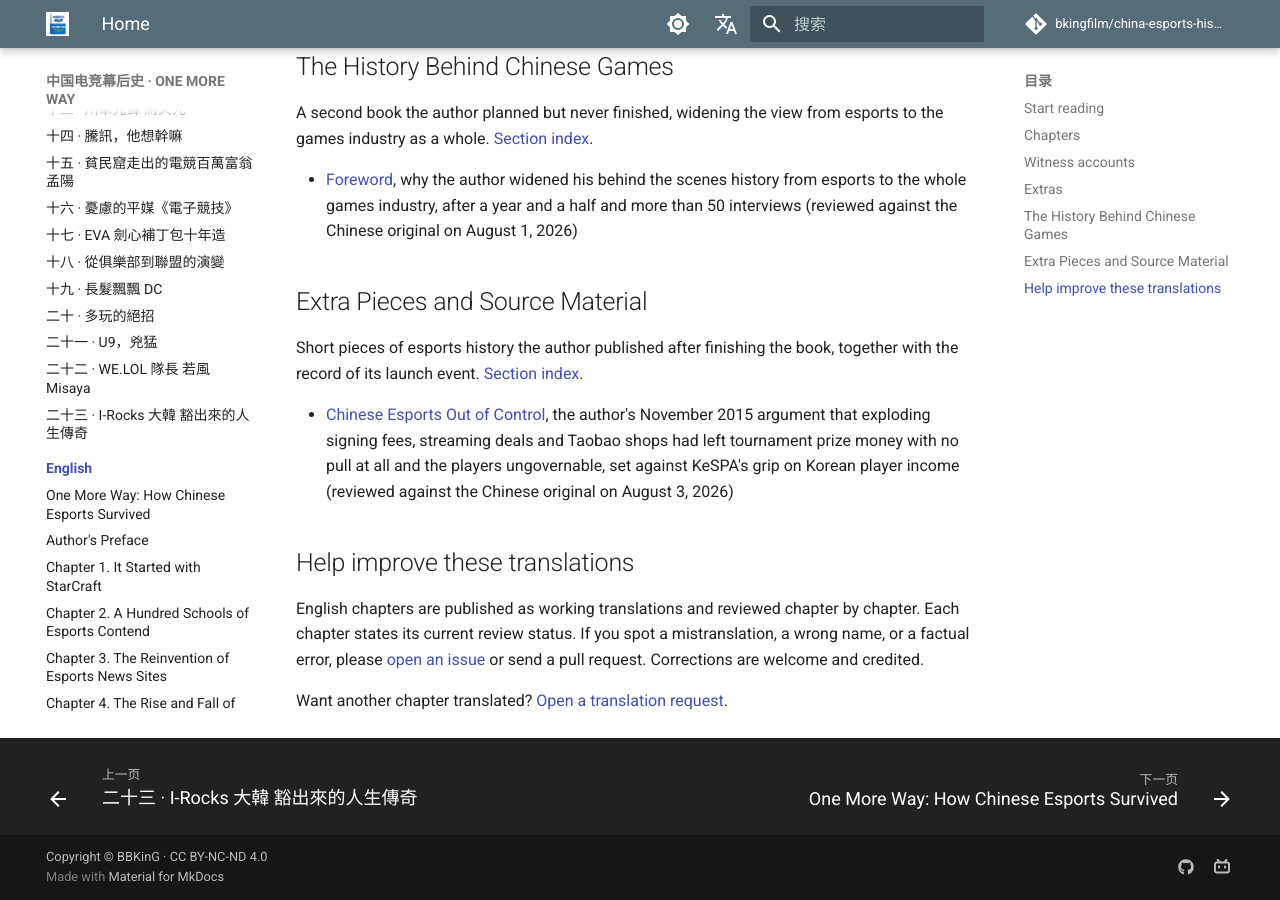
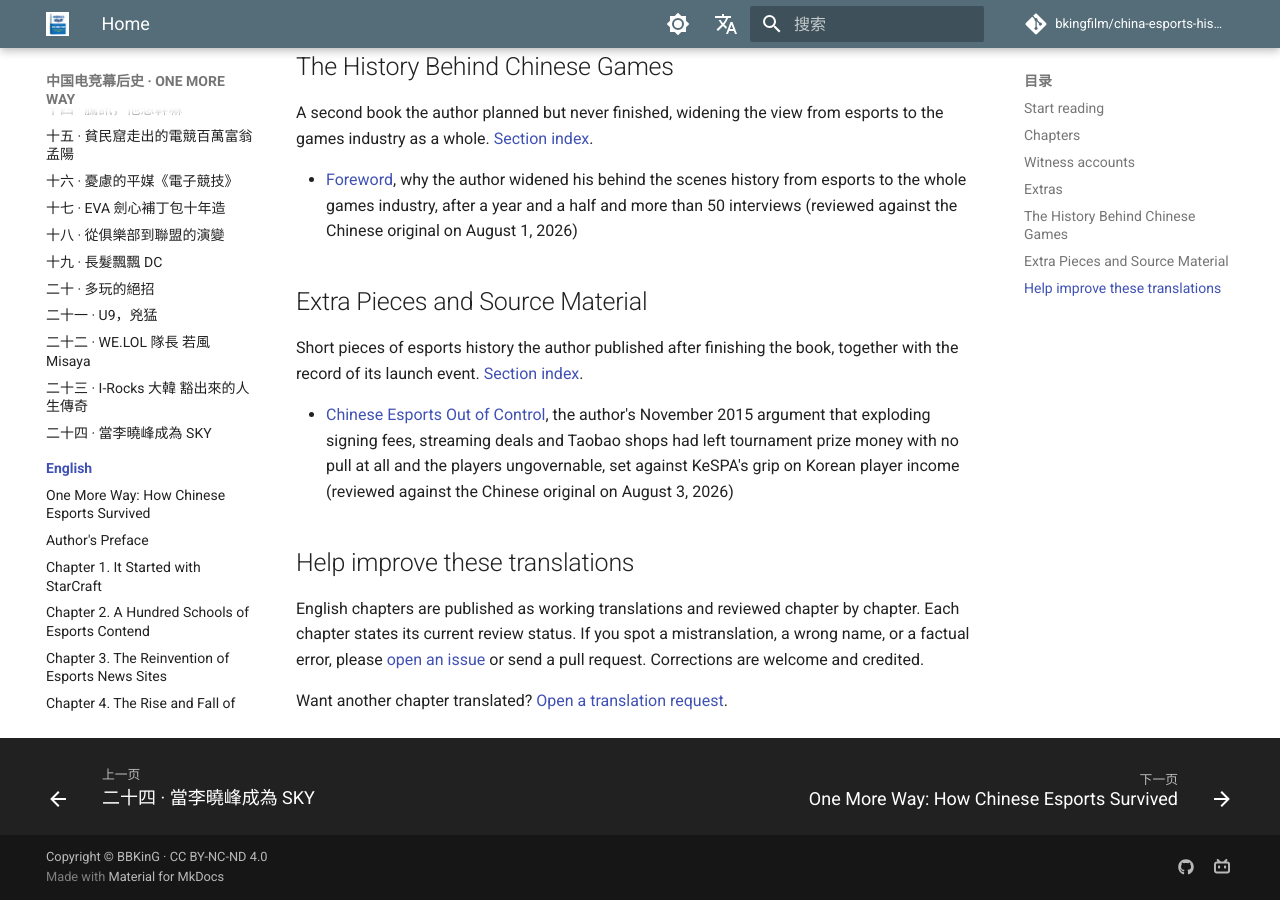
Before and after one commit to bkingfilm/china-esports-history, an MkDocs documentation site: the page built from docs/en/index.md, in a window 1280 px wide and 900 px high, scrolled down 6626 px. Built offline with MkDocs 1.6.1 and Material for MkDocs 9.7.7, drawn with Linux system fonts in a browser that asks for light colours; comment, search, counter and statistics services are not loaded; part of the change alters nothing that is shown.

Commit message:
繁體中文版：第二十四章 當李曉峰成為 SKY
譯自 docs/zh/chapters/24-当李晓峰成为SKY.md，章節結構照已校對的英文版切七個小標。
自檢六項全過：s2tw 全等比對僅 7 處差異，6 處是檔頭指向簡體原文的連結（例外甲），
1 處是「萬一出什麼事情」被誤判成戲劇量詞「齣」（例外乙）；無大陸用詞殘留、
無彎引號、無破折號、無圖片、數字與專名逐項回原文核對一致。
同時更新 docs/zh-tw/index.md 與 mkdocs.yml 的繁體中文 nav。

Co-Authored-By: Claude Opus 5 (1M context) <noreply@anthropic.com>

```diff
--- /dev/null
+++ b/docs/zh-tw/24-when-li-xiaofeng-became-sky.md
@@ -0,0 +1,71 @@
+# 二十四 當李曉峰成為 SKY
+
+> 《ONE MORE WAY：中國電競幕後史》其中一章。作者 BBKinG（劉洋）。譯自簡體中文原文：[二十四 当李晓峰成为SKY](../zh/chapters/24-当李晓峰成为SKY.md)
+>
+> 由 BBKinG 寫於 2005 年 WCG 之前。首次發表於作者的知乎專欄，2013 年 12 月 15 日：https://zhuanlan.zhihu.com/p/19637811
+>
+> 這是等待校對的工作稿。若您發現誤譯、用詞不合臺灣習慣或史實錯誤，歡迎[開一個 issue](https://github.com/bkingfilm/china-esports-history/issues/new) 或送出 pull request。
+
+出生二十年後，有兩件事情是李曉峰所沒有想到的，一件是他得知自己不僅有個小他 4 歲的弟弟，還有一個小他 2 歲為了躲計劃生育罰款而寄養在親戚家的親妹妹。另一件事是，他在 2005 年 5 月登上了 Acon5 世界電子競技遊戲大賽總冠軍的領獎臺，而他的暱稱 WE.Sky 也成了全世界電子競技愛好者所熟悉的符號。
+
+## 童年時灰色的 Sky
+
+1985 年陰曆 3 月 27 日，Sky 誕生在河南省的一個小縣城汝州市，他的父親是汝州市第一人民醫院的醫生，母親原來在酒廠工作，1998 年中國國有體制改革階段下崗了。隨著 Sky 的 2 個姑姑遠嫁他鄉，爺爺奶奶也需要新的人來照顧，加上家裡三個越來越大的孩子，一家七口的重擔就全壓在薪水微薄的父親肩上。巨大的壓力讓人到中年的父親脾氣暴躁，而當時只有十幾歲不懂事的他就成了經常捱打的對象。
+
+Sky 小時候住的那個街區的孩子總是到處打架惹事，他從懂事起就住在那裡，慢慢地也成了他們中的一員，偷奶奶的「袁大頭」換成錢，曠課打遊戲機，學習成績普普通通，這些都讓望子成龍心切的父親心急如焚，對 SKY 的打罵就越來越多，為此還在上初中的他多次離家出走，最多的一次持續了 6 天，小小的 Sky 在小小的縣城裡到處瞎轉，餓急了去朋友家蹭飯，晚上睏了就找些報紙到未完工的建築工地裡過夜，說到這裡時，他抬起眼睛不好意思地笑了。
+
+## 遊戲讓 Sky 的眼睛一亮，印象深刻的第一次出遠門比賽
+
+上初中的時候 Sky 每天把早餐錢節省下來，買 2 個遊戲幣，去玩《三國志》，「就是那個能搖操縱桿吃包子的遊戲！」他興高采烈地介紹著。98 年表弟向 Sky 介紹了自己正在玩的一款電腦遊戲《星際爭霸》（臺譯《星海爭霸》），Sky 很快就迷上了這款世界遊戲歷史上的經典大作，他的命運也就在這一刻和電子競技綁在一起了。
+
+Sky 第一次一個人去另一個省參加比賽是在 2001 年初，當時西安黃甫莊附近有一家網咖（大陸稱網吧，與臺灣的網咖並非同一種場所）舉辦比賽，雖然獎金只有 500 元，但是會有很多星際爭霸高手參加，當時的他在河南商丘的戰網上小有名氣，而且是當時全國著名的 Home 戰隊主力之一，Sky 得知這個比賽後馬上決定要去參加，甚至沒有考慮去西安會花多少錢會不會有危險，就買了火車票到了西安。
+
+比賽前 Sky 對自己很有信心，並且也被很多觀眾視為奪冠熱門，但是卻在第一輪和第三輪兩次敗給一個當時比較有名的選手 lion_jin，兩次失敗將他擋在了 32 強外，Sky 當時十分沮喪，回家的火車上遇到乘務員查票時發現火車票找不到了，乘務員不聽任何解釋，他只好補票，補完票後身上只剩下 5 毛錢了，凌晨 4 點到洛陽火車站時沒錢坐車回學校，只好在冷風中走了 3 個小時才回到宿舍。對於那次的經歷，Sky 說現在想想有些後怕，當時什麼都沒準備什麼都沒考慮就去西安了，萬一出什麼事情怎麼辦？
+
+## 輸了比賽就意味著要放棄夢想回家去，SKY 曾經想自殺
+
+2002 年 WCG 西安選拔賽上，Sky 在第一輪就被淘汰了，他當時幾乎絕望了，走出賽場時看著身邊三層樓高的窗臺真想一閉眼跳出去。在此之前他幾乎把鄭州大大小小的比賽冠軍獎盃都拿完了，並開始夢想著能自己成為職業電子競技選手，也因此他和家人的矛盾進入白熱化階段。最後他對父親說，假如這一年的 WCG 拿不到好的名次就從此不再玩遊戲了，老老實實回家鄉跟父親在醫院裡實習做醫生，所以第一輪被淘汰，就意味著 Sky 的夢想被乾淨徹底地碾碎了。
+
+命運的轉機也出現在這一刻，由於 2002 年的 WCG 各分賽區時間不一樣，而且不限制報名資格，這讓 Sky 有了第二次參加分賽區比賽的機會，為了守護自己的夢想，為了向家人證明自己，也為了能將命運掌握在自己手中，他下定決心衝去 WCG 武漢賽區，買了火車票、交了報名費後就只剩下十幾塊錢了，連回去的路費都不夠了，偏偏這個時候 Sky 又遇到水土不服、發高燒，需要買消炎藥，幸好有朋友幫忙才順利度過難關，比賽結束了，他雖然獲得了季軍但是他失敗了，因為只有每個賽區的前 2 名才有資格去北京參加 WCG 中國總決賽。
+
+失敗後，Sky 信守對父親的諾言，回到家鄉進了醫院開始實習。
+
+## 醫院裡的日子
+
+2002 年，Sky 回家後在父親的醫院實習了半年，在這期間，他在藥房開過藥，在手術室裡遞過鉗子，晚上跟醫生查過房，甚至有時候外科醫生給病人做完手術，就讓他縫合最後幾針。有一次手術時，Sky 第一次看到病人大出血，越看越緊張，甚至忘記了呼吸，於是整個人休克過去了，被父親扶出了手術室。不過，後來他見得多了，慢慢習慣了這種刀光血色的生活。
+
+2003 年初，Sky 的父親從汝州去鄭州醫院進修，由於進修期間是沒有工資的，母親為了一家人的生計開始忙著做生意，慢慢地也顧不上管他了。Sky 這個時候迷上了網路遊戲《奇蹟》，甚至晚上睡到半夜都會爬起來看看有沒有打到好的寶物，從 4 月到 8 月整天都在家裡的電腦上玩遊戲，星際也不打了，連醫院的實習也不去了。幾個月的痴迷，使得他在 2003 年只拿到了 GOC 比賽的分賽區冠軍，以及 GOC 星際線上比賽的冠軍，在 03 年的 WCG 上沒有獲得任何成績。在玩《奇蹟》幾個月後，Sky 發現無論自己怎樣在遊戲中練級，都比不過那些職業代練的和使用外掛作弊的人，於是就對網路遊戲漸漸失去了興趣。
+
+## 為了夢想掙扎著，再次走上電子競技職業選手之路
+
+2003 年 9 月，鄭州深藍網咖為了培養幾個電子競技選手參加電信組織的網咖比賽，就將 Sky 等幾個比較有名的人找來，由網咖提供免費訓練的機器和場所。於是，剛熟悉 WAR3 的 Sky 開始和幾個 Home 戰隊的隊員開始上暴雪公司的 BN 平臺練等級，用了三個月的時間衝到了中國第一。
+
+那時候 Sky 他們都沒有收入，每天只吃一頓飯，白天網咖要營業，他們只能晚上訓練，睡覺的地方是網咖後面的一個小倉庫，進倉庫的口只有 1 米高，裡邊有一張只能睡上鋪的架子床，Sky 每天和一個體型很大的朋友擠在那一張床上，這樣的日子持續了 3 個月。
+
+2004 年春節的時候，Sky 的父親結束了進修回到家，並對 SKY 沒有繼續在醫院實習，以及母親沒有盡到監督責任的事情十分憤怒，一時間家裡的氣氛十分緊張。
+
+就在這時，Sky 得知北京 Hunter 俱樂部正在招聘職業電子競技選手，每月一千塊包吃住，他想去試試，雖然父親很捨不得，但是為了能讓他吃點苦，就無奈地同意了，於是，SKY 從河南來到了北京發展。
+
+進入 Hunter 俱樂部前，SKY 原本希望能用自己在星際項目上取得的成績成為 Hunter 的星際職業選手，但是因為當時 Hunter 的星際選手有 PJ 等人已經招滿，而 War3 選手嚴重不足，Hunter 俱樂部的負責人看到 Sky 在 2003 年時曾因為進入過 War3 BN 前五名，而被邀請參加過暴雪全球精英邀請賽，於是就將他收入 Hunter 俱樂部 War3 選手名單，簽了三個月的合同，就這樣 Sky 稀裡糊塗成了 War3 選手。
+
+Sky 很珍惜這個機會，抱著吃苦和學習的心態每天在 BN 上練習 14 個小時以上，功夫不負有心人，在這期間 Sky 拿到了 Acon4 北京賽區的冠軍。
+
+## 從 YolinY 俱樂部到 WE 戰隊，SKY 一步步走近自己的世界冠軍夢想
+
+2004 年中，由於 Sky 未能進入 CEG 北京賽區前二，於是結束了 Hunter 的合同回家了。後來他在一位中國電子競技圈的富有傳奇色彩的人物 KinG 的召喚下，加入了剛剛成立一個月的職業電子競技俱樂部 YolinY。良好的待遇以及高水準的團隊訓練，使得 Sky 的競技狀態和水準不斷攀升。同年 6 月，在北京舉行的 Acon4 全球電子競技中國區總決賽上 Sky 獲得亞軍，獲得冠軍的是他的 YolinY 俱樂部隊友，被譽為左手會跳舞的男人 Suho。
+
+2005 年 5 月，原 YolinY 俱樂部得到美國 IGE 公司的贊助，更名為 World Elite 簡稱 WE 戰隊，IGE 公司還將韓國的頂尖高手一起囊入 WE 戰隊，組成了一支真正的世界級電子競技夢之隊。
+
+Sky 在說到這之後的事情時幾乎是一句話帶過，從 2004 年他被韓國 WEG 世界電子競技大賽邀請去韓國進行為期一個月的交流比賽，到 2005 年赴法國參加 ESWC 世界電子競技大賽殿軍，到 2005 年參加在西安進行的 Acon5 世界電子競技大賽時登上世界 War3 冠軍的寶座，Sky 只是說他根本沒想過自己能拿到這些成績，登上領獎臺時，他想到了家人，想到了過去多年曾幫助過自己的朋友，Sky 覺得自己很幸運。
+
+## Sky 和他的朋友們
+
+2002 年時 Sky 的家庭壓力很大，那個時候他為了訓練每天吃飯只花 5 毛錢，買 5 個一毛錢一個的水煎包，喝隨包子送的免費湯。是「逍遙飛仔」在 Sky 最困難的時候幫助他聯繫網咖訓練，一直資助他吃飯。雖然現在 Sky 每年拿到的獎金就近 20 萬，向國家繳稅近 5 萬，但他在提到「逍遙飛仔」時感激之情溢於言表。
+
+提到 WE 俱樂部的領隊 KinG，Sky 說 KinG 是一個天生的領導者，他會把所有的事情都安排得很周到，連細節都處理得讓人感覺很舒服，KinG 以自己強大的人格魅力將這麼多人才聚集在一起這麼多年，這讓 Sky 十分佩服。
+
+提到 WE 俱樂部的隊友，Sky 說 Suho 是一個勤奮刻苦的隊友，有極高的遊戲天賦，2004 年時 Sky 每場比賽都想贏 Suho，但是 Suho 總是讓他覺得那是個深不可測的高手，而 WE 俱樂部中每一個隊友 WE.Anas、WE.DuCui、WE.TiGer、WE.WYW 都是有著冠軍頭銜的高手。Sky 說自己不是一個有天賦的選手，只有用更多的努力來彌補。
+
+2005 年 11 月中旬，WE.Sky 就要和隊友 WE.Suho 代表中國去新加坡參加 WCG 世界總決賽 War3 項目的比賽了。Sky 說雖然最近自己的狀態比較低，但是會努力訓練，爭取在新加坡 WCG 世界總決賽上發揮自己的最好的水準，不辜負各位愛好者的期望。
+
+剛接受完採訪，Sky 就回到自己的座位上投入了訓練，看著他嚴肅認真的表情，回憶著他剛剛自述那些淘氣任性的童年故事，感覺他成熟了。
--- a/docs/zh-tw/index.md
+++ b/docs/zh-tw/index.md
@@ -43,3 +43,4 @@
 - [二十一 U9，兇猛](21-u9-ferocious.md)，全書第二十一章。U9 的老闆劉亮 1980 年生於西安，警校畢業後當了半年警察，被家人強行送去當兵，那時候的部隊是當網癮訓練班使的。2000 年退伍，聽說深圳遍地黃金就翻過廣深之間那道鐵絲網高牆，落地一看是望不到邊的荒地，跑了十來公里才看到人。他在電腦學校發傳單一天發 2000 份，靠背下老師的講稿升職去教電腦，2001 年回西安在兩所學校辦培訓班，一個暑假賺到 30 萬。2004 年做《傳奇》私服身家千萬時，他順手把灰磷的 U9 收了下來，只維持基本開銷，並告訴團隊想要奔跑就要自己先站起來。U9 靠自家的伺服器與頻寬、只推原創地圖不推 IMBA 圖、傻瓜版安裝器和突破 3M 上限的補丁，從個人網站做成上千萬 PV 的 WAR3 RPG 站；論壇上真三兩派勢不兩立，一場中路法師 SOLO 的賭局有人真切了小拇指。2005 年底開 DOTA 專區後與 DCN 拼漢化速度，連夜加班之下曾把影魔的移動速度寫快了 100。2007 年最想收的 GodLike 因為自己沒有穩定營收而錯過，同期劉亮的 QQ 掛等級產品被騰訊改掉演算法打死，光退代理商的錢就退了一千多萬，賣車賣房硬撐到 2009 年靠迅雷導流，年收入才從兩三百萬做到兩三千萬（等待校對的工作稿）
 - [二十二 WE.LOL 隊長 若風 Misaya](22-misaya-yu-jingxi-we-lol-captain.md)，全書第二十二章。若風（禹景曦）1992 年生於湖南邵東，高一因為忘記穿校服被年級主任在校門口從頭罵到尾，此後再也沒回過那所學校，2008 年徹底不上學了。母親怕他離家出走，買了臺電腦把他留在家裡，他就整天在家瘋狂練 DOTA，一天只睡兩三個小時，一打就是兩年。第一次想打職業，帶著自己攢的 1000 塊壓歲錢去武漢，錢被騙走，只能到處借錢才回得了家；第二次進伍聲 2009 組建的 FTD，五個主力沒人肯打輔助，他被安排去練惡魔巫師，一個月後覺得拖了戰隊後腿，留封信就走了。2010 年 WCG 頂替外籍選手 chuan 上場，仍舊輸給 NV、LGD 和 EHOME，他答應母親回去唸書，考上湖南傳媒大學的專科。2010 年 9 月在學校第一次玩到英雄聯盟，跟 Ayaya 在長沙的 Dream 打騰訊的 TGA，一個月進國服前 30 名，之後受 WE 的裴樂與周豪之邀去上海。當時國內還沒有 LOL 比賽，他們頂著 200PING 的延遲在美國伺服器上打，2011 年 10 月在廣州 IEM 擊敗 CLG、AAA 和 Flash 拿下第一個世界冠軍。2011 年 WCG 輸給 IG 之後他哭了 30 分鐘，回到飯店第一次主動打電話給父親，多年的隔閡就此散了（等待校對的工作稿）
 - [二十三 I-Rocks 大韓 豁出來的人生傳奇](23-hanbohan-i-rocks-all-in.md)，全書第二十三章。韓伯翰（大韓）1983 年生於河北，爺爺抗戰時在張家口打遊擊，外公是四野的正規軍，父親是軍中高級將領，隨軍家屬的童年就在不停搬家中度過。大學四年泡外設論壇、寫評測，畢業時他問父親，和平時期當兵，開疆破土沒戲，保家衛國又輪不到自己，就此推掉家裡鋪好的部隊路，跑去中關村站櫃檯。2005 年陪母親去香港，他闖進 Cherry 分公司要買鍵盤，被告知最低批發十個，用光打工積蓄扛回十個機械鍵盤，再自己翻譯資料到 ESAI、GZ 這些 CS 論壇發文做概念普及，全部賣掉之後拿到 Cherry 內地指定銷售商的資格。2008 年初在中關村開了 20 平米的小店，同年德國總部循著他的推廣找上門，中國總代就此落到他手上，他也被叫作中國機械鍵盤之父。2010 年 Chinajoy 後結識 WE 的 KING，因為德國總部完全不認同遊戲方面的推廣，他另建 I-Rocks 這個薄膜鍵盤品牌專攻電競，每年至少投入 200 萬做品牌，與 WE 前三年都不賺錢，2013 年才收回投入。贊助費用加銷售分成這個模式此後被各大外設廠商跟進，電競人從被動等贊助變成主動幫商家賣貨（等待校對的工作稿）
+- [二十四 當李曉峰成為 SKY](24-when-li-xiaofeng-became-sky.md)，全書第二十四章，BBKinG 寫於 2005 年 WCG 之前。李曉峰 1985 年生於河南汝州，父親是醫院醫生，母親 1998 年下崗，一家七口的重擔全壓在父親微薄的薪水上。他從小在愛打架惹事的街區裡長大，偷奶奶的袁大頭換錢、曠課打遊戲機，被父親打罵之後多次離家出走，最長一次六天，睡在未完工的工地裡。1998 年表弟讓他看到《星際爭霸》，命運就此和電子競技綁在一起。2001 年初他第一次一個人出遠門，去西安打一場獎金只有 500 元的網咖賽，第一輪和第三輪兩次敗給 lion_jin，被擋在 32 強外，回程火車票丟了只能補票，身上剩 5 毛錢，凌晨四點到洛陽站沒錢坐車，走了三小時回宿舍。2002 年 WCG 西安選拔賽首輪出局時，他看著三層樓高的窗臺真想跳下去，因為他答應過父親，這年拿不到名次就回醫院當醫生；靠著各分賽區不限制重複報名，他湊錢衝去武漢賽區，只拿到季軍，仍舊進不了北京總決賽。回鄉實習半年，他在藥房開過藥、手術室遞過鉗子，第一次看到病人大出血當場休克。2003 年 9 月鄭州深藍網咖給他們免費機器，白天要營業就晚上練，睡在入口只有一米高的小倉庫裡，三個月把 WAR3 打到中國第一。2004 年進北京 Hunter，月薪一千包吃住，本想打星際卻因為隊裡缺 War3 選手被塞進名單，稀裡糊塗改了項目。同年進 KinG 的 YolinY，2005 年 5 月 IGE 贊助後改名 WE，他在西安 Acon5 登上 War3 世界冠軍的寶座。訪談時他正準備和 Suho 去新加坡打 WCG 世界總決賽（等待校對的工作稿）
--- a/mkdocs.yml
+++ b/mkdocs.yml
@@ -183,6 +183,7 @@ nav:
       - 二十一 · U9，兇猛: zh-tw/21-u9-ferocious.md
       - 二十二 · WE.LOL 隊長 若風 Misaya: zh-tw/22-misaya-yu-jingxi-we-lol-captain.md
       - 二十三 · I-Rocks 大韓 豁出來的人生傳奇: zh-tw/23-hanbohan-i-rocks-all-in.md
+      - 二十四 · 當李曉峰成為 SKY: zh-tw/24-when-li-xiaofeng-became-sky.md
   - English:
       - "Home": en/index.md
       - "One More Way: How Chinese Esports Survived": en/one-more-way-tedx-2015.md
```
